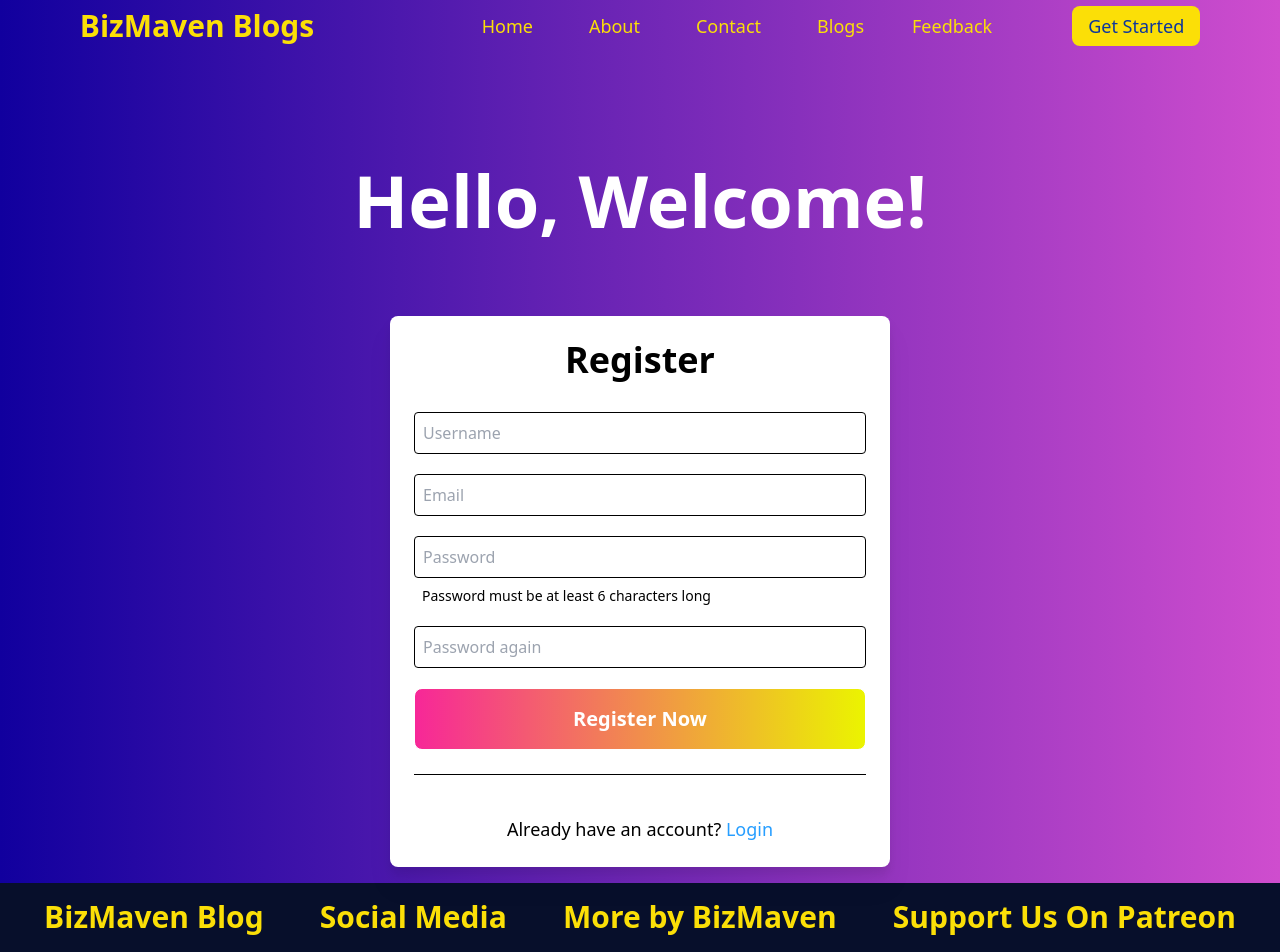
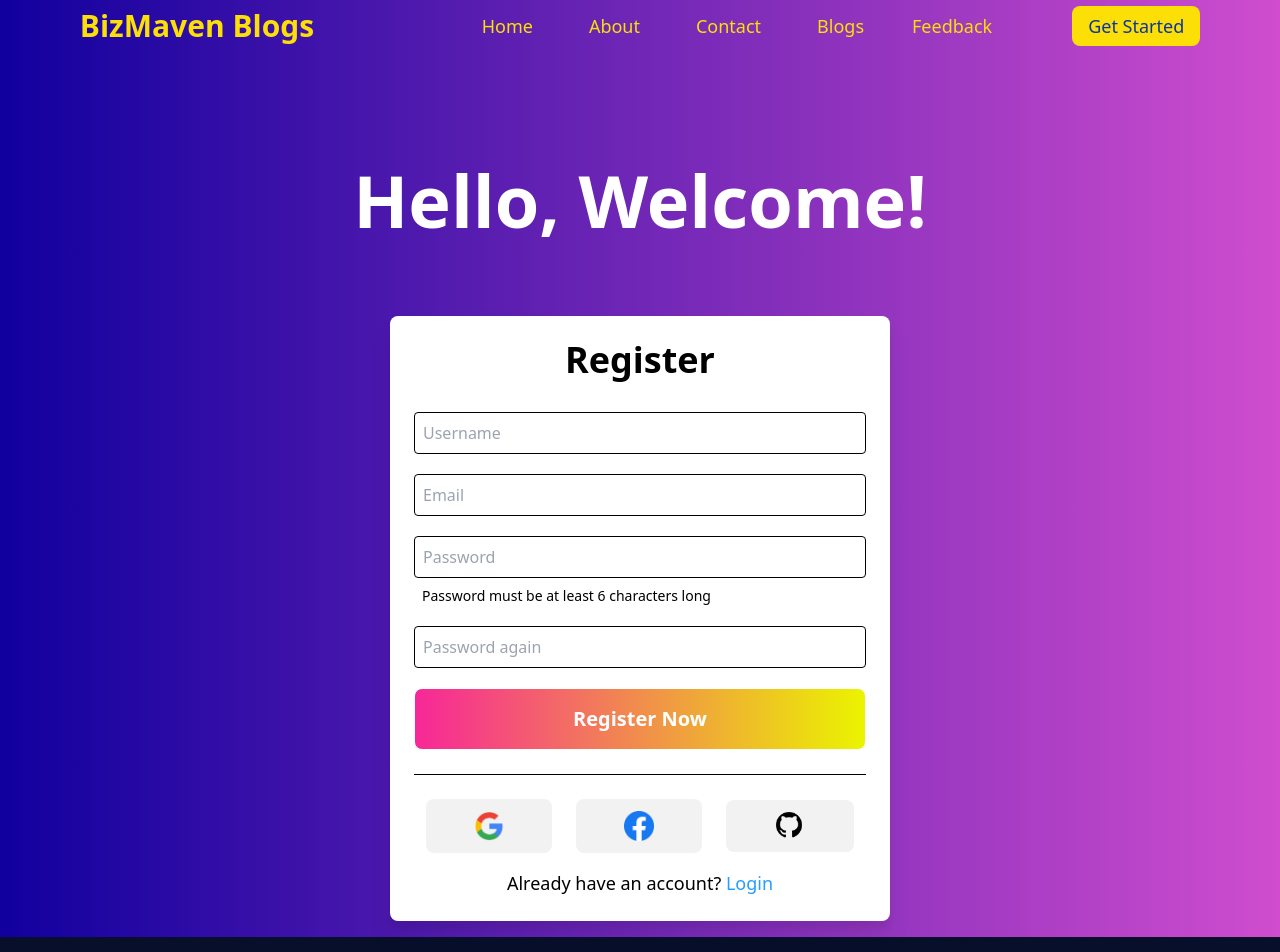
Before and after one commit to BizMavenHub/React-BizMaven-Blogs, a React (Vite) app in the folder client/: page /sign-up in a window 1280 px wide. Shown: the top 952 px of the page. Built offline with nearby package versions, Linux system fonts and the light colour scheme.

Commit message:
create btn components for OAuth

```diff
--- a/client/src/pages/login/Login_page.jsx
+++ b/client/src/pages/login/Login_page.jsx
@@ -1,4 +1,10 @@
 import React from "react";
+
+import {
+  Google_OAuth_btn,
+  Github_OAuth_btn,
+  Facebook_OAuth_btn,
+} from "../../components/oauth";
 
 import { useHistory } from "react-router-dom";
 
@@ -120,9 +126,15 @@
         </form>
         <hr className="my-6" />
         <div className="other_options flex justify-around w-full m-auto items-center mt-4">
-          <div className="oauth-google-btn-container"></div>
-          <div className="oauth-facebook-btn-container"></div>
-          <div className="oauth-github-btn-container"></div>
+          <div className="oauth-google-btn-container">
+            <Google_OAuth_btn />
+          </div>
+          <div className="oauth-facebook-btn-container">
+            <Facebook_OAuth_btn />
+          </div>
+          <div className="oauth-github-btn-container">
+            <Github_OAuth_btn />
+          </div>
         </div>
         <div className="already_have_account mt-4">
           <p className=" text-center text-lg">
--- a/client/src/pages/sign_up/SignUp_page.jsx
+++ b/client/src/pages/sign_up/SignUp_page.jsx
@@ -1,5 +1,10 @@
 import React from "react";
 import { useState } from "react";
+import {
+  Google_OAuth_btn,
+  Github_OAuth_btn,
+  Facebook_OAuth_btn,
+} from "../../components/oauth";
 
 function SignUp_page() {
   const [dataForm, setDataForm] = useState({});
@@ -67,8 +72,6 @@
       setLoading(false);
     }
   };
-
-  console.log(dataForm);
 
   return (
     <div className="min-h-screen mb-4">
@@ -149,9 +152,15 @@
         </form>
         <hr className="my-6" />
         <div className="other_options flex justify-around w-full m-auto items-center mt-4">
-          <div className="oauth-google-btn-container"></div>
-          <div className="oauth-facebook-btn-container"></div>
-          <div className="oauth-github-btn-container"></div>
+          <div className="oauth-google-btn-container">
+            <Google_OAuth_btn />
+          </div>
+          <div className="oauth-facebook-btn-container">
+            <Facebook_OAuth_btn />
+          </div>
+          <div className="oauth-github-btn-container">
+            <Github_OAuth_btn />
+          </div>
         </div>
         <div className="already_have_account mt-4">
           <p className=" text-center text-lg">
```
